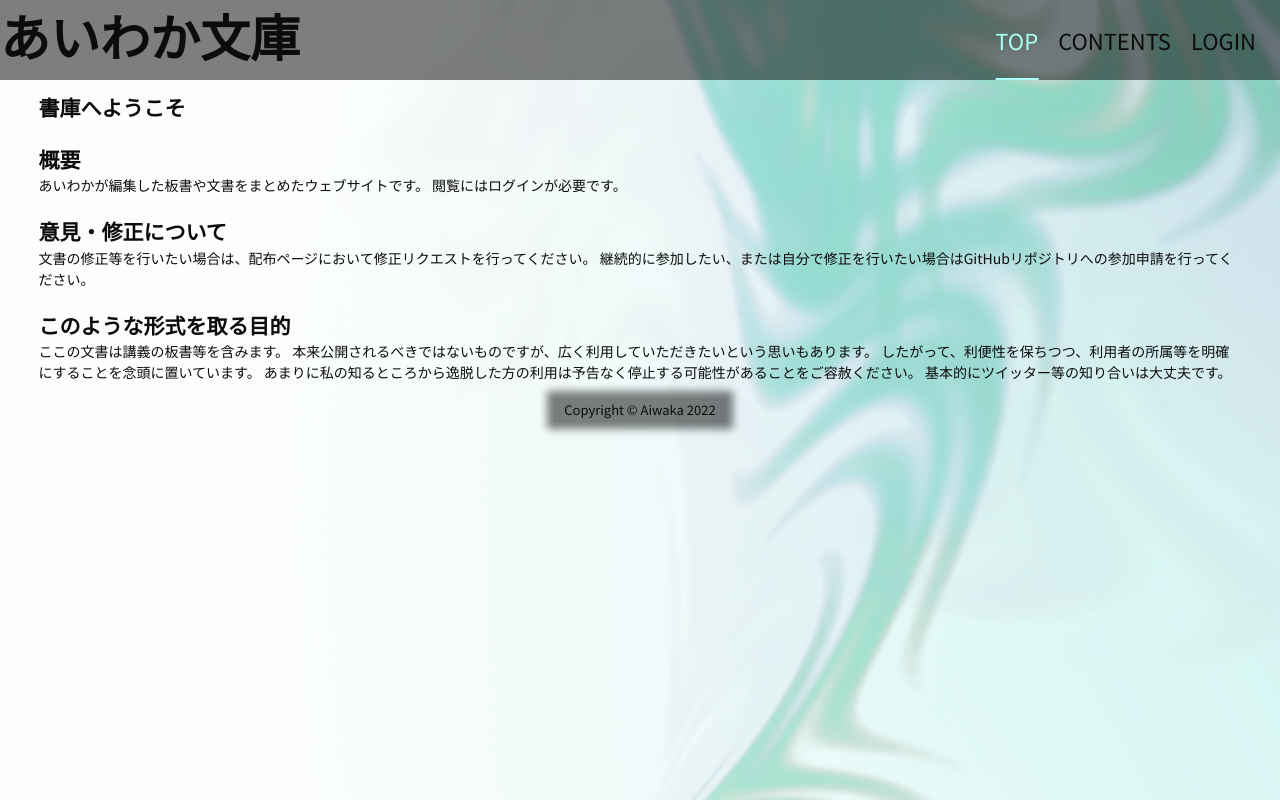
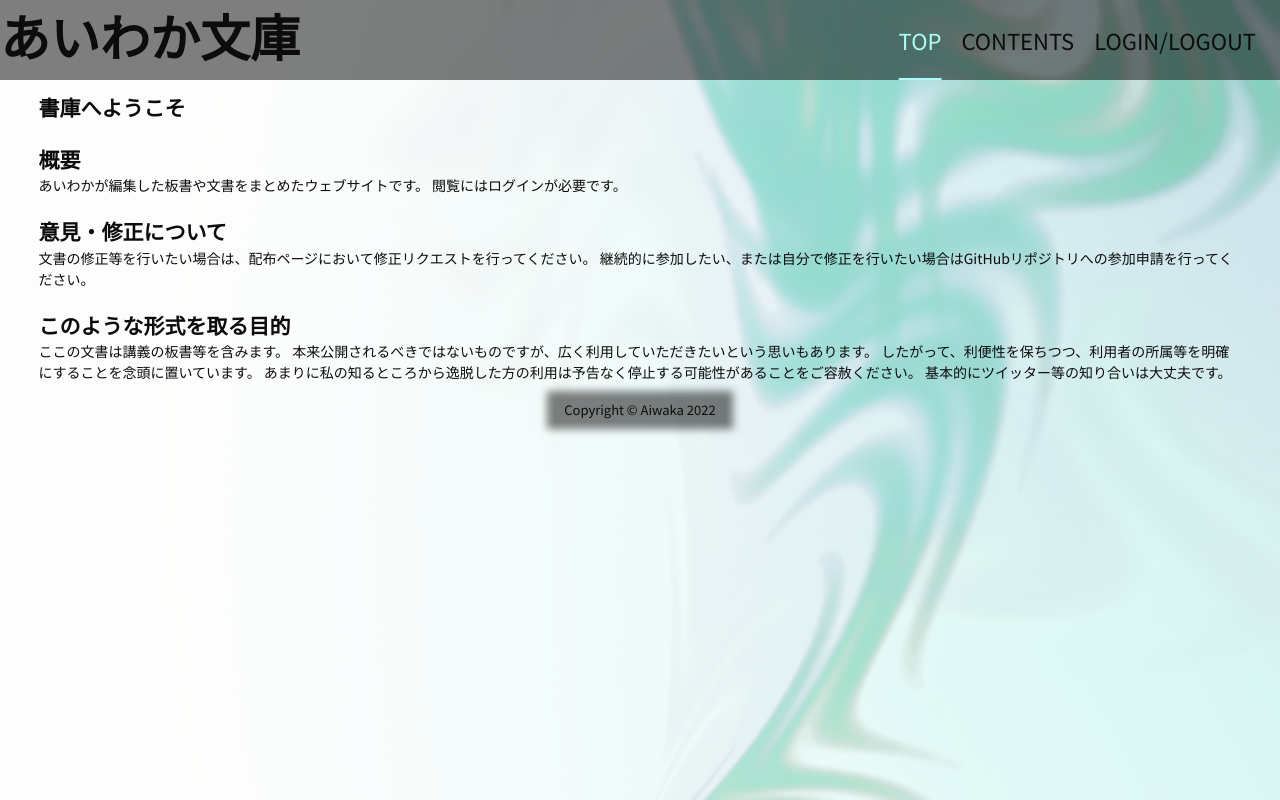
Before and after one commit to littleIkawa/aiwaka-bunko, a Vue app: page / in a window 1280 px wide. Built offline with nearby package versions, Linux system fonts and the light colour scheme; no server answers.

Commit message:
change to use vue's slot

```diff
--- a/src/components/PageLink.vue
+++ b/src/components/PageLink.vue
@@ -5,7 +5,7 @@
       exact-active-class="current-page"
       :to="linkTo"
     >
-      {{ linkName }}
+      <slot></slot>
     </router-link>
   </div>
 </template>
@@ -14,10 +14,6 @@
 import { defineComponent } from "vue";
 export default defineComponent({
   props: {
-    linkName: {
-      type: String,
-      required: true,
-    },
     linkTo: {
       type: String,
       required: true,
--- a/src/components/SiteHeader.vue
+++ b/src/components/SiteHeader.vue
@@ -7,9 +7,9 @@
     </div>
     <nav>
       <div class="nav-link-wrapper">
-        <page-link-vue :link-name="'TOP'" :link-to="'/'" />
-        <page-link-vue :link-name="'CONTENTS'" :link-to="'/contents'" />
-        <page-link-vue :link-name="'LOGIN'" :link-to="'/login'" />
+        <page-link-vue :link-to="'/'">TOP</page-link-vue>
+        <page-link-vue :link-to="'/contents'">CONTENTS</page-link-vue>
+        <page-link-vue :link-to="'/login'">LOGIN/LOGOUT</page-link-vue>
       </div>
     </nav>
   </header>
```
